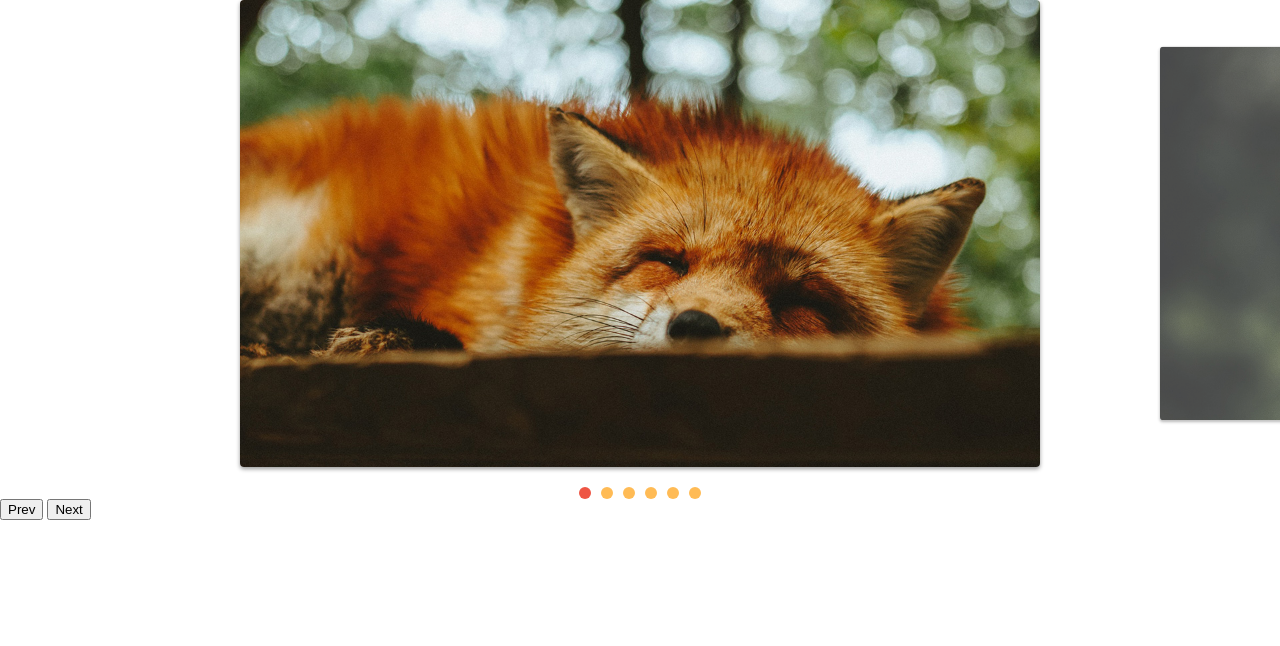
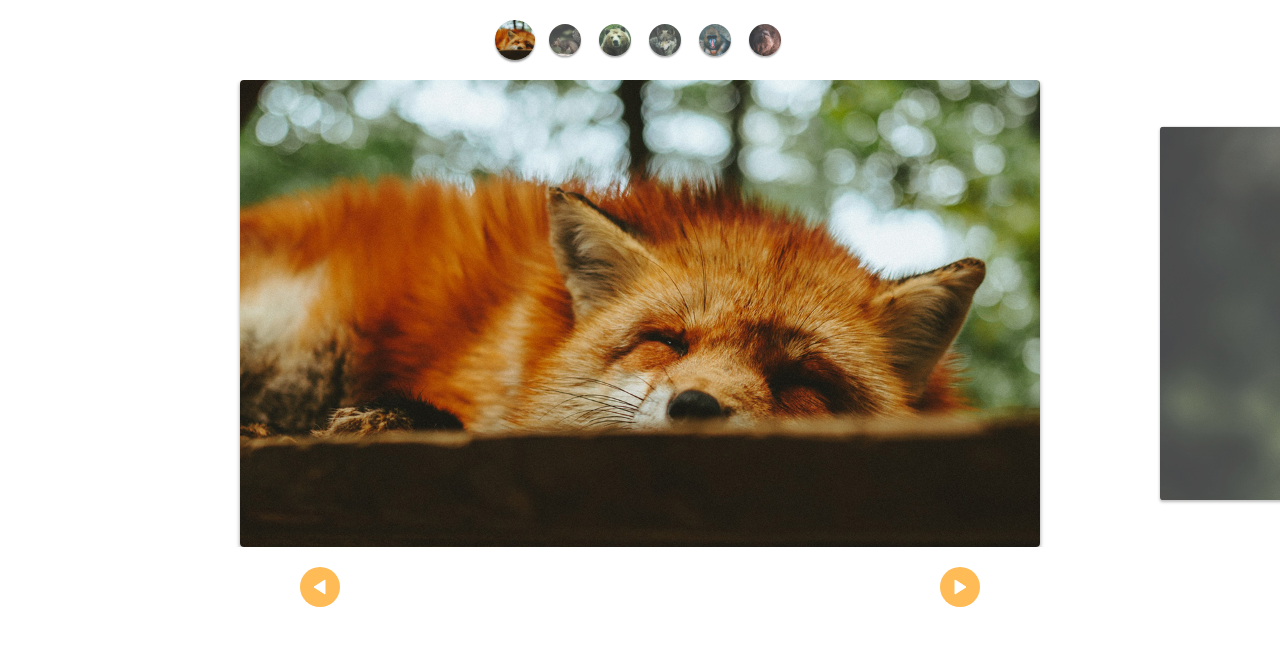
Before and after one commit to Fernandoborgesjr/javascript-slide, a plain HTML site: page index.html in a window 1280 px wide. Drawn offline with Linux system fonts and the light colour scheme.

Commit message:
feat: add custom controls

```diff
--- a/css/style.css
+++ b/css/style.css
@@ -65,3 +65,47 @@ img {
 [data-control="slide"] li a:hover {
   background: #e54;
 }
+
+.custom-controls {
+  display: flex;
+  justify-content: center;
+  margin: 20px 0;
+  gap: 10px;
+}
+
+.custom-controls li {
+  flex-shrink: 0;
+  opacity: 0.8;
+  transform: scale(0.8);
+  width: 40px;
+  height: 40px;
+  border-radius: 50%;
+  overflow: hidden;
+  box-shadow: 0 2px 2px rgba(0, 0, 0, 0.4);
+  transition: 0.3s;
+  cursor: pointer;
+}
+
+.custom-controls li.active {
+  opacity: 1;
+  transform: scale(1);
+}
+
+.arrow-nav {
+  display: flex;
+  justify-content: space-around;
+  margin: 20px 0;
+}
+
+.arrow-nav button {
+  cursor: pointer;
+  border: none;
+  border-radius: 24px;
+  background: #fb5 url("../img/arrow.svg") center center no-repeat;
+  width: 40px;
+  height: 40px;
+}
+
+.arrow-nav button.prev {
+  transform: rotate(-180deg);
+}
--- a/index.html
+++ b/index.html
@@ -10,6 +10,14 @@
 </head>
 
 <body>
+    <ul class="custom-controls">
+        <li><img src="img/foto1-thumb.jpg" alt=""></li>
+        <li><img src="img/foto2-thumb.jpg" alt=""></li>
+        <li><img src="img/foto3-thumb.jpg" alt=""></li>
+        <li><img src="img/foto4-thumb.jpg" alt=""></li>
+        <li><img src="img/foto5-thumb.jpg" alt=""></li>
+        <li><img src="img/foto6-thumb.jpg" alt=""></li>
+    </ul>
     <div class="wrapper">
         <ul class="slide">
             <li><img src="img/foto1.jpg" alt=""></li>
@@ -21,8 +29,8 @@
         </ul>
     </div>
     <div class="arrow-nav">
-        <button class="prev">Prev</button>
-        <button class="next">Next</button>
+        <button class="prev"></button>
+        <button class="next"></button>
     </div>
     <script type="module" src="js/script.js"></script>
 </body>
--- a/js/script.js
+++ b/js/script.js
@@ -6,4 +6,4 @@ const slideNav = new SlideNav({
 })
 
 slideNav.addArrow(".prev", ".next");
-slideNav.addControl()
+slideNav.addControl('.custom-controls')
```
